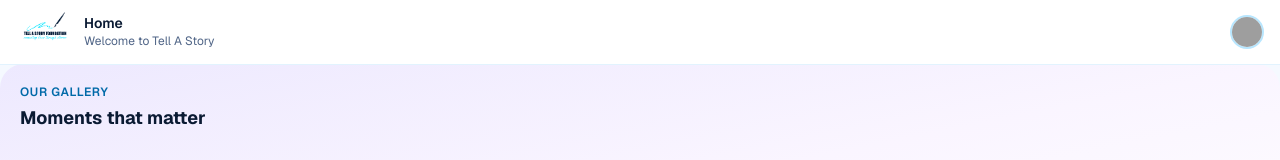
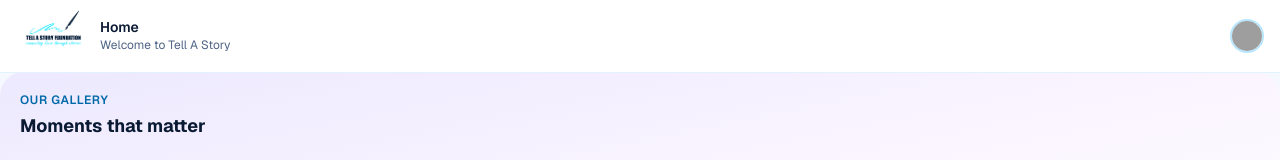
Before and after one commit to enoveri/tellAStoryFoundation, a Next.js app: page / in a window 1280 px wide. Shown: the top 160 px of the page. Built offline with nearby package versions, Linux system fonts and the light colour scheme; grey boxes are pictures that could not be loaded.

Commit message:
fix: remove top bar padding, enlarge logo to 72px so wordmark is legible

```diff
--- a/src/components/shared/mobile-shell.tsx
+++ b/src/components/shared/mobile-shell.tsx
@@ -13,7 +13,7 @@ export function MobileShell({ title, subtitle, children }: MobileShellProps) {
     <div className="flex min-h-screen w-full flex-col bg-[color:var(--background)]">
       <TopBar title={title} subtitle={subtitle} />
       {/* pt-16 clears the fixed topbar (logo 56px + py-1×2 ≈ 64px); pb-14 clears the fixed bottom nav */}
-      <main className="flex-1 space-y-4 pt-16 pb-14">{children}</main>
+      <main className="flex-1 space-y-4 pt-[72px] pb-14">{children}</main>
       <BottomNav />
     </div>
   );
--- a/src/components/shared/top-bar.tsx
+++ b/src/components/shared/top-bar.tsx
@@ -15,7 +15,7 @@ export function TopBar({ title, subtitle }: TopBarProps) {
   return (
     <header
       className={cn(
-        "fixed inset-x-0 top-0 z-20 flex items-center gap-3 border-b border-sky-100/90 bg-[color:var(--card)]/95 px-4 py-1 backdrop-blur transition-transform duration-300",
+        "fixed inset-x-0 top-0 z-20 flex items-center gap-3 border-b border-sky-100/90 bg-[color:var(--card)]/95 px-4 py-0 backdrop-blur transition-transform duration-300",
         dir === "down" ? "-translate-y-full" : "translate-y-0"
       )}
     >
@@ -23,8 +23,8 @@ export function TopBar({ title, subtitle }: TopBarProps) {
       <Image
         src="/tas-logo.png"
         alt="Tell A Story Foundation"
-        width={56}
-        height={56}
+        width={72}
+        height={72}
         priority
         className="shrink-0"
       />
```
